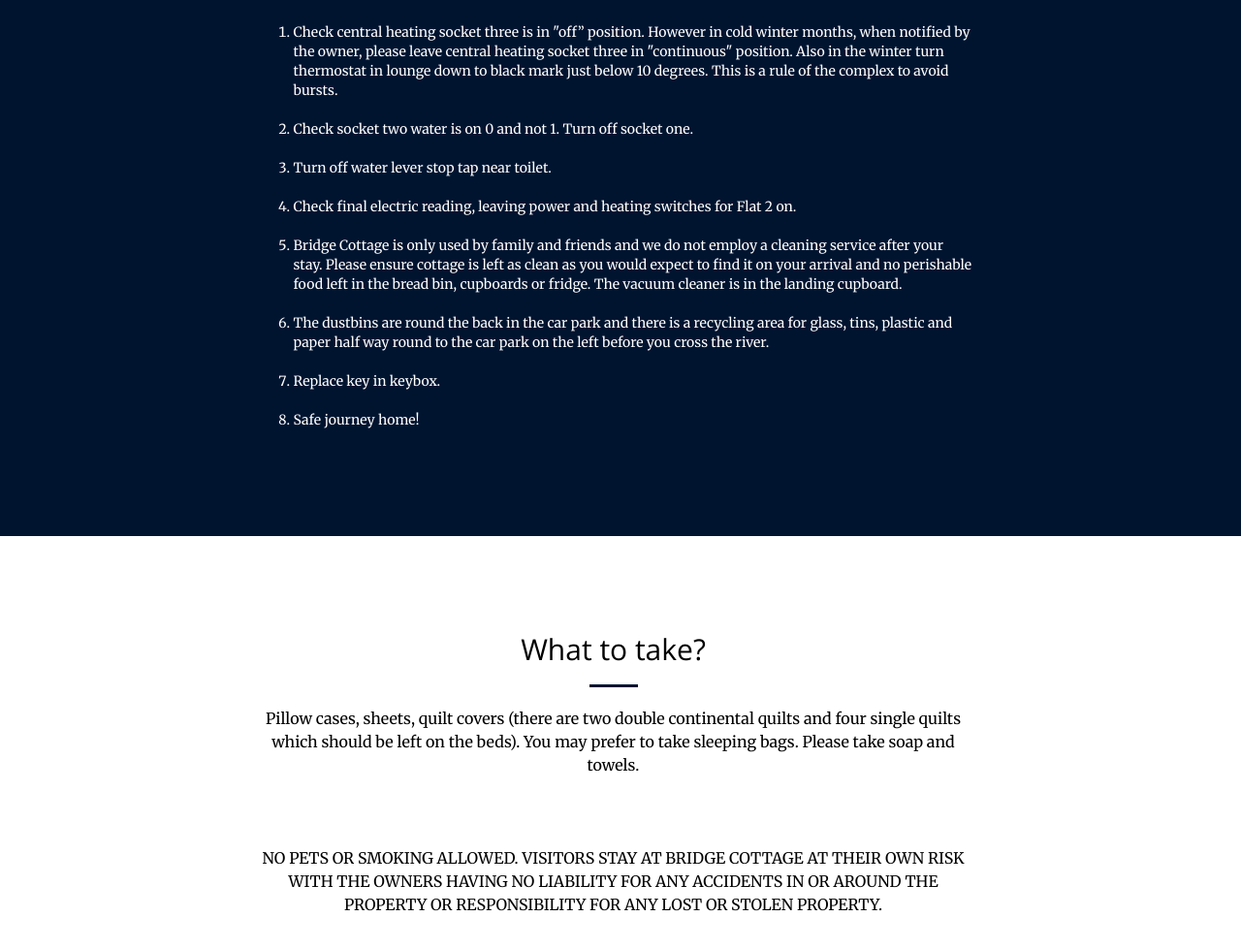
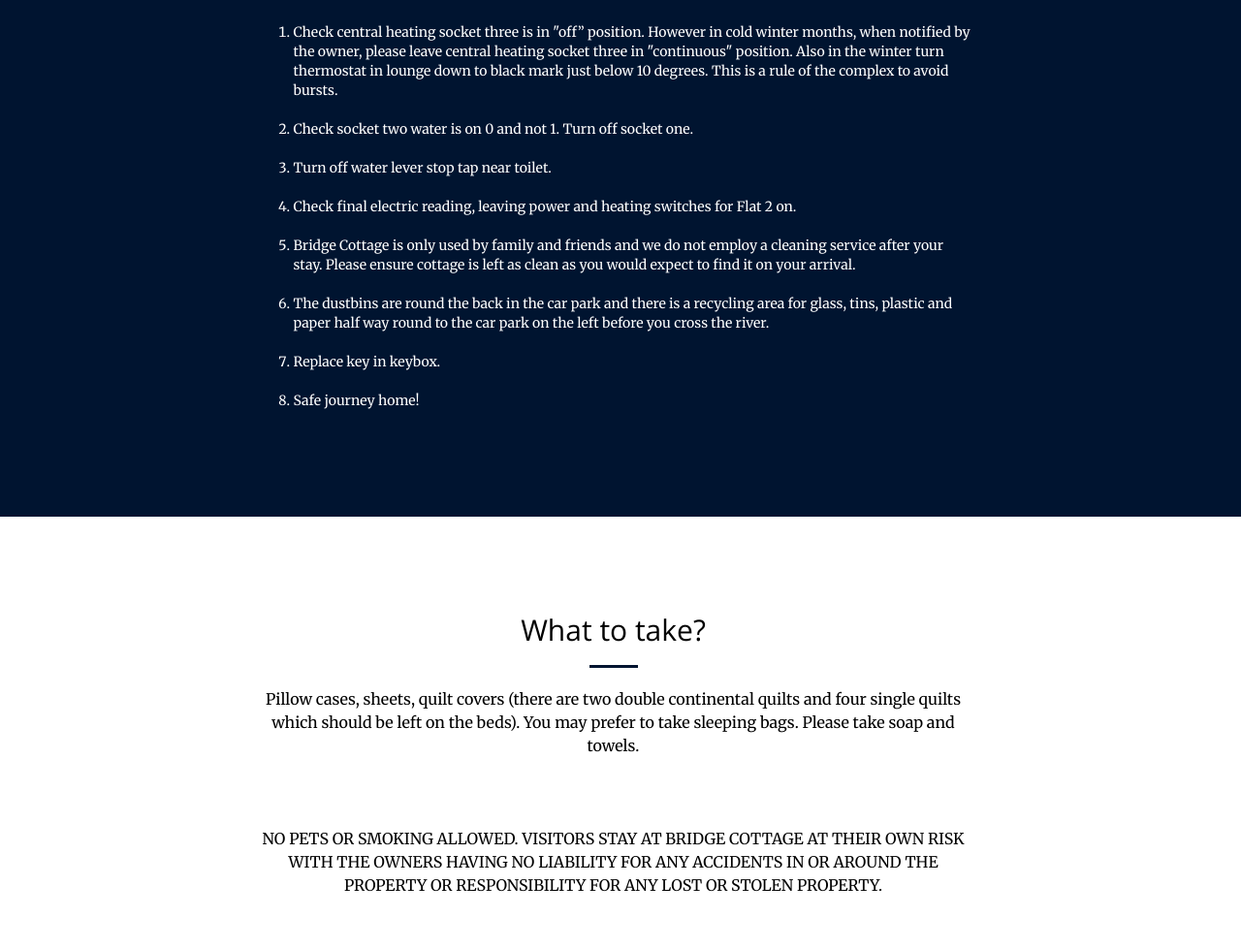
Before and after one commit to bridgecottage/bridgecottage.github.io, a website: page your-stay.html in a window 1280 px wide. Shown: the part 1414-2393 px from the top of the page at 97% size. Drawn offline with nearby package versions, Linux system fonts and the light colour scheme; some packages are replaced by stand-ins of ours.

Commit message:
remove food reference

```diff
--- a/your-stay.html
+++ b/your-stay.html
@@ -142,8 +142,7 @@
                                                 <br>
   <li>Check final electric reading, leaving power and heating switches for Flat 2 on.</li>
                                                 <br>
-  <li>Bridge Cottage is only used by family and friends and we do not employ a cleaning service after your stay. Please ensure cottage is left as clean as you would expect to find it on your arrival and no perishable food left in the bread
-bin, cupboards or fridge. The vacuum cleaner is in the landing cupboard.</li>
+  <li>Bridge Cottage is only used by family and friends and we do not employ a cleaning service after your stay. Please ensure cottage is left as clean as you would expect to find it on your arrival.</li>
                                                 <br>
                                                 <li>The dustbins are round the back in the car park and there is a recycling area for glass, tins, plastic and paper half way round to the car park on the left before you cross the river.</li>
                                                 <br>
```
